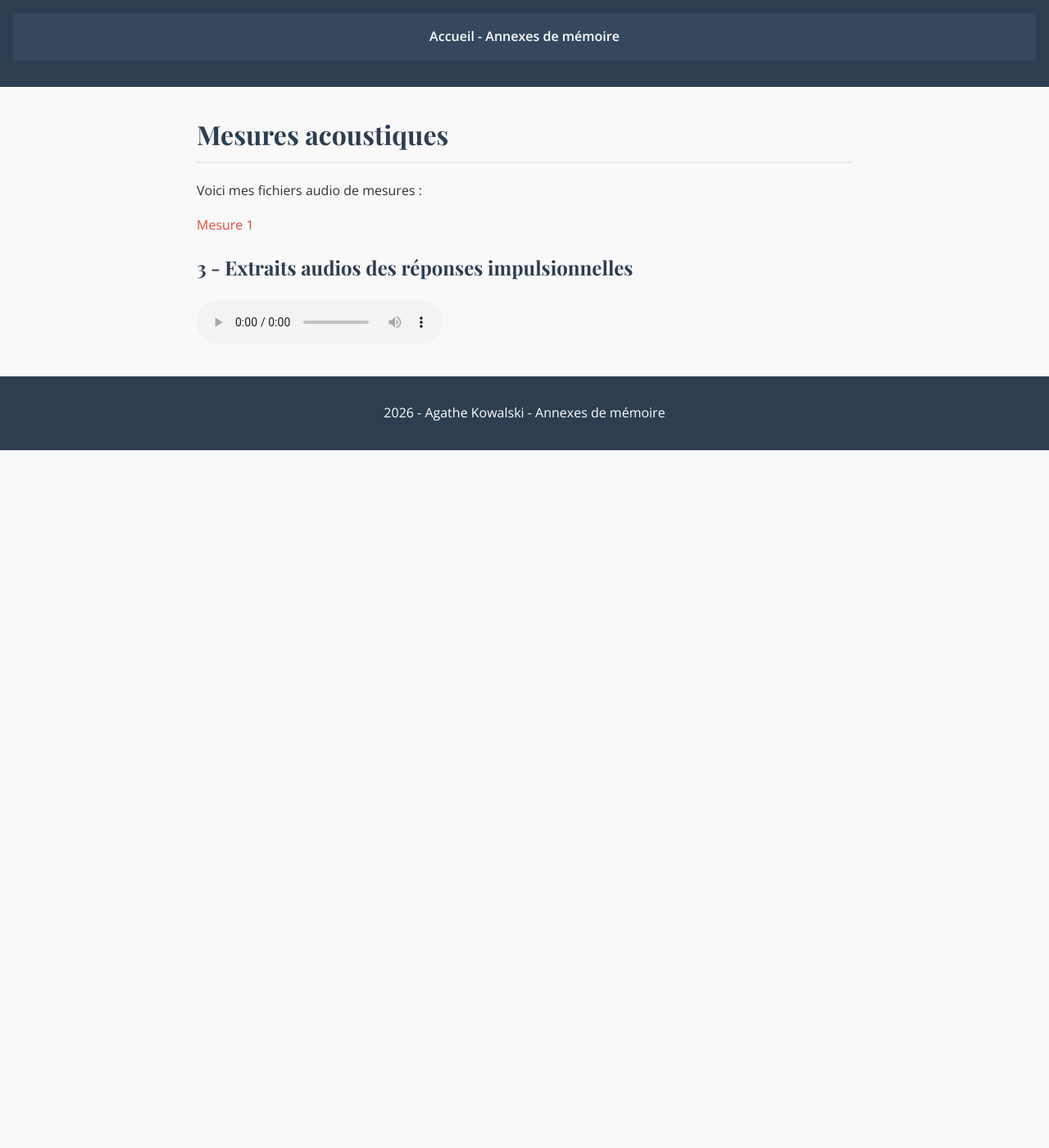
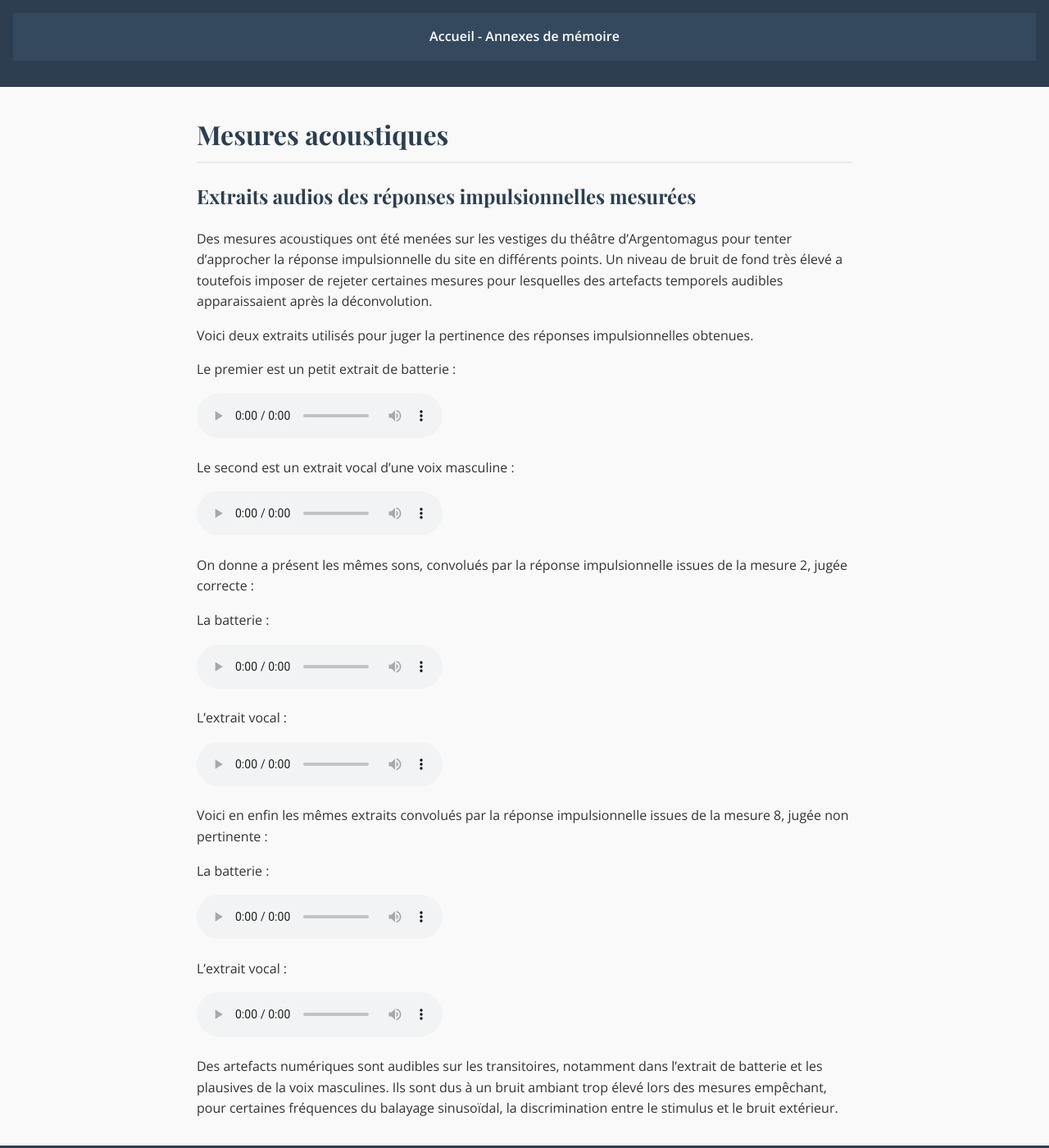
Before and after one commit to agathekowalski/ensll_memoire_p2026, a Jekyll site: the page built from mesures/index.md, in a window 1280 px wide and 1400 px high. Shown: the whole window at 82% size. Built offline with Jekyll 4.4.1, drawn with Linux system fonts in a browser that asks for light colours.

Commit message:
Update index.md

```diff
--- a/mesures/index.md
+++ b/mesures/index.md
@@ -5,12 +5,47 @@ title: Mesures acoustiques
 ---
 # Mesures acoustiques
 
-Voici mes fichiers audio de mesures :
+## Extraits audios des réponses impulsionnelles mesurées
 
-- [Mesure 1](/ensll_memoire_p2026/assets/audios/extrait1.mp3)
+Des mesures acoustiques ont été menées sur les vestiges du théâtre d'Argentomagus pour tenter d'approcher la réponse impulsionnelle du site en différents points.
+Un niveau de bruit de fond très élevé a toutefois imposer de rejeter certaines mesures pour lesquelles des artefacts temporels audibles apparaissaient après la déconvolution.
 
-## 3 - Extraits audios des réponses impulsionnelles
+Voici deux extraits utilisés pour juger la pertinence des réponses impulsionnelles obtenues.
 
+Le premier est un petit extrait de batterie :
 <audio controls>
-  <source src="{{ '/simulations/extrait1.mp3' | relative_url }}" type="audio/mpeg">
+  <source src="{{ '/mesures/shortDrums.mp3' | relative_url }}" type="audio/mpeg">
 </audio>
+
+Le second est un extrait vocal d'une voix masculine :
+<audio controls>
+  <source src="{{ '/mesures/speech.mp3' | relative_url }}" type="audio/mpeg">
+</audio>
+
+On donne a présent les mêmes sons, convolués par la réponse impulsionnelle issues de la mesure 2, jugée correcte :
+
+La batterie :
+<audio controls>
+  <source src="{{ '/mesures/shortDrums_m2.mp3' | relative_url }}" type="audio/mpeg">
+</audio>
+
+L'extrait vocal :
+<audio controls>
+  <source src="{{ '/mesures/speech_m2.mp3' | relative_url }}" type="audio/mpeg">
+</audio>
+
+Voici en enfin les mêmes extraits convolués par la réponse impulsionnelle issues de la mesure 8, jugée non pertinente :
+
+La batterie :
+<audio controls>
+  <source src="{{ '/mesures/shortDrums_m2.mp3' | relative_url }}" type="audio/mpeg">
+</audio>
+
+L'extrait vocal :
+<audio controls>
+  <source src="{{ '/mesures/speech_m2.mp3' | relative_url }}" type="audio/mpeg">
+</audio>
+
+Des artefacts numériques sont audibles sur les transitoires, notamment dans l'extrait de batterie et les plausives de la voix masculines.
+Ils sont dus à un bruit ambiant trop élevé lors des mesures empêchant, pour certaines fréquences du balayage sinusoïdal, la discrimination entre le stimulus
+et le bruit extérieur.
```
